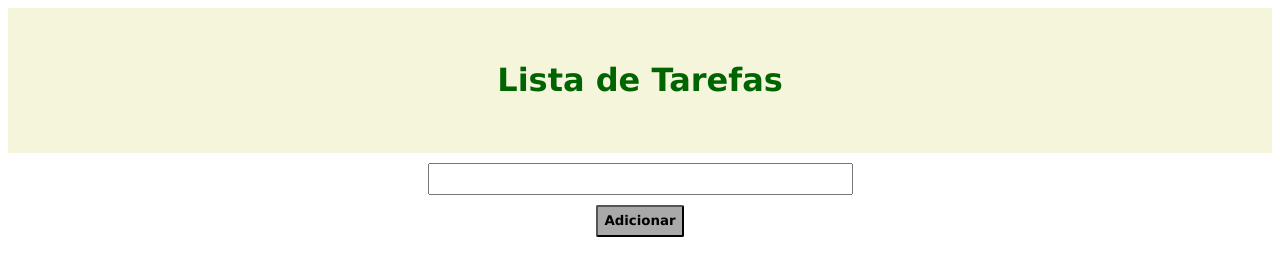
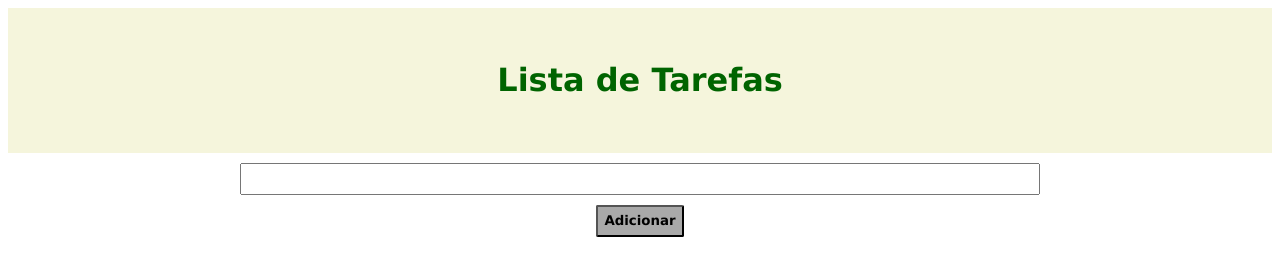
Before and after one commit to danielwata/to-do, a plain HTML site: page index.html in a window 1280 px wide. Drawn offline with Linux system fonts and the light colour scheme.

Commit message:
Add files via upload

```diff
--- a/index.html
+++ b/index.html
@@ -36,7 +36,7 @@
     }
 
     .inputDiv{
-      margin: 0 auto;
+      margin: 0 20px;
       position:relativa;
       text-align:center;
 
@@ -44,8 +44,9 @@
 
     .input{
       height: 32px;
-      margin: 10px auto;
-
+      margin: 10px 0;
+      max-width: 100%;
+      width: 50rem;
     }
   </style>
 </head>
```
